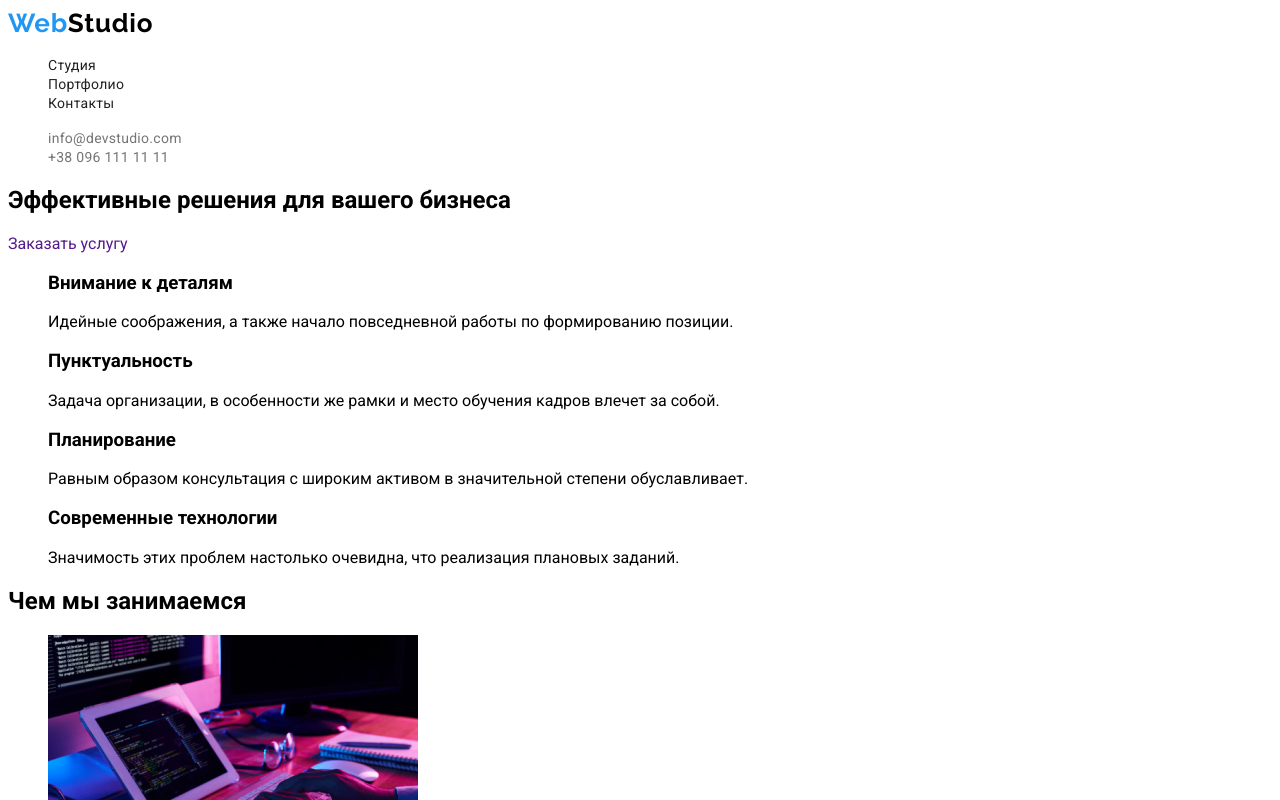
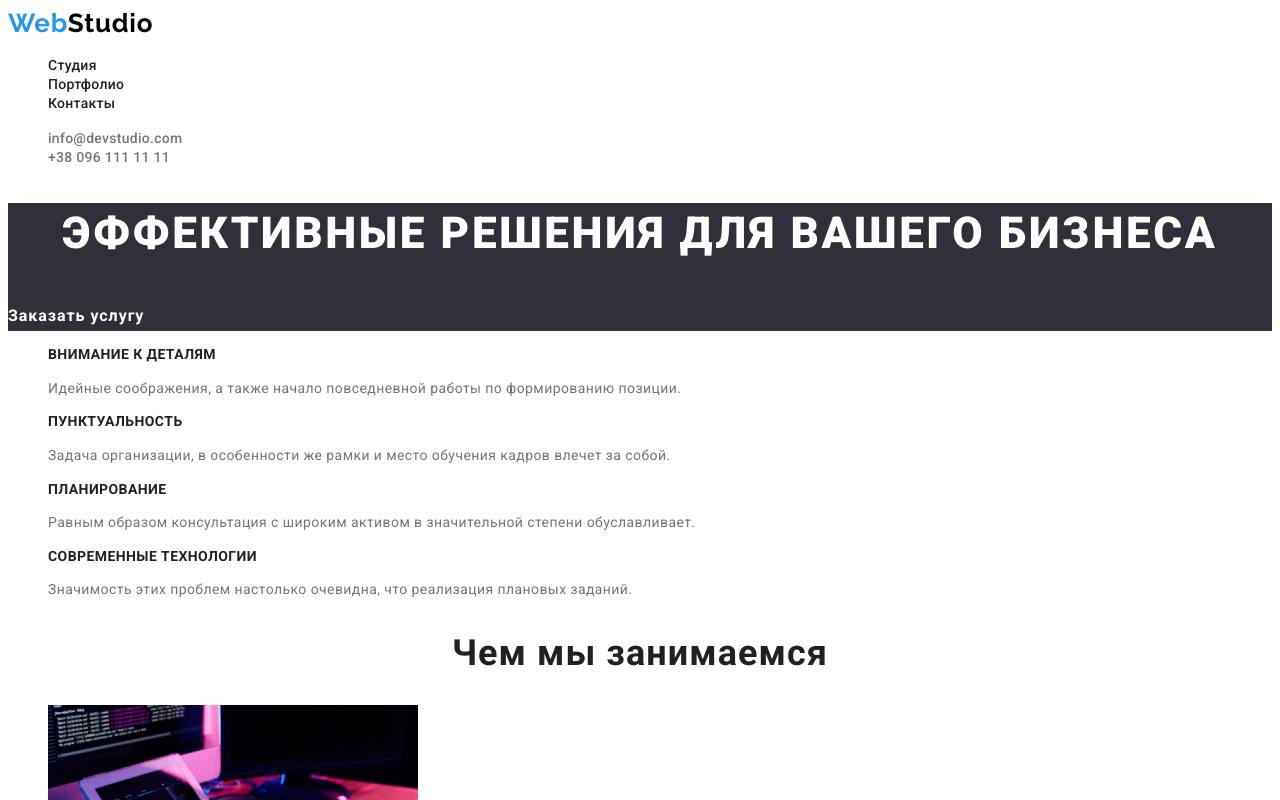
Before and after one commit to MarynaMuntian/goit-markup-hw-02, a plain HTML site: page index.html in a window 1280 px wide. Shown: the top 800 px of the page. Drawn offline with Linux system fonts and the light colour scheme.

Commit message:
Added main's styles

```diff
--- a/css/styles.css
+++ b/css/styles.css
@@ -25,7 +25,7 @@ ul {
 /* header */
 .logo {
   font-family: 'Raleway', sans-serif;
-  font-weight: 700px;
+  font-weight: 700;
   font-size: 26px;
   line-height: 1.2;
   letter-spacing: 0.03em;
@@ -34,7 +34,7 @@ ul {
 
 header > a {
   font-family: 'Raleway', sans-serif;
-  font-weight: 700px;
+  font-weight: 700;
   font-size: 26px;
   line-height: 1.2;
   letter-spacing: 0.03em;
@@ -43,7 +43,7 @@ header > a {
 
 .nav-menu-link {
   font-family: 'Roboto', sans-serif;
-  font-weight: 500px;
+  font-weight: 500;
   font-size: 14px;
   line-height: 1.1;
   letter-spacing: 0.02em;
@@ -58,7 +58,7 @@ header > a {
 
 .nav-menu-link-contacts {
   font-family: 'Roboto', sans-serif;
-  font-weight: 500px;
+  font-weight: 500;
   font-size: 14px;
   line-height: 1.1;
   letter-spacing: 0.02em;
@@ -70,3 +70,90 @@ header > a {
 .nav-menu-link-contacts:active {
   color: var(--accent-color);
 }
+
+/* Стили для героя */
+.hero {
+  background-color: var(--hero-bgd);
+}
+
+.hero-title {
+  font-family: 'Roboto', sans-serif;
+  font-weight: 900;
+  font-size: 44px;
+  line-height: 1.4;
+  text-align: center;
+  letter-spacing: 0.06em;
+  text-transform: uppercase;
+  color: var(--title-color);
+}
+
+.hero-btn {
+  font-family: 'Roboto', sans-serif;
+  font-weight: 700;
+  font-size: 16px;
+  line-height: 1.9;
+  text-align: center;
+  letter-spacing: 0.06em;
+  color: var(--title-color);
+}
+
+/* Стили для блока 2 */
+.benefits-title {
+  font-family: 'Roboto', sans-serif;
+  font-weight: 700;
+  font-size: 14px;
+  line-height: 1.1;
+  letter-spacing: 0.03em;
+  text-transform: uppercase;
+  color: var(--secondary-color);
+}
+
+.benefits-content {
+  font-family: 'Roboto', sans-serif;
+  font-weight: 400;
+  font-size: 14px;
+  line-height: 1.7;
+  letter-spacing: 0.03em;
+  color: var(--link-color);
+}
+
+.aside-title {
+  font-family: 'Roboto', sans-serif;
+  font-weight: 700;
+  font-size: 36px;
+  line-height: 1.2;
+  text-align: center;
+  letter-spacing: 0.03em;
+  color: var(--secondary-color);
+}
+
+/* Стили для блока 3 */
+.team-title {
+  font-family: 'Roboto', sans-serif;
+  font-weight: 700;
+  font-size: 36px;
+  line-height: 1.2;
+  text-align: center;
+  letter-spacing: 0.03em;
+  color: var(--secondary-color);
+}
+
+.team-item {
+  font-family: 'Roboto', sans-serif;
+  font-weight: 500;
+  font-size: 16px;
+  line-height: 1.2;
+  text-align: center;
+  letter-spacing: 0.03em;
+  color: var(--secondary-color);
+}
+
+.team-item-descr {
+  font-family: 'Roboto', sans-serif;
+  font-weight: 400;
+  font-size: 16px;
+  line-height: 1.2;
+  text-align: center;
+  letter-spacing: 0.03em;
+  color: var(--link-color);
+}
--- a/index.html
+++ b/index.html
@@ -39,9 +39,9 @@
 
     <main>
       <!-- Герой -->
-      <section>
-        <h1>Эффективные решения для вашего бизнеса</h1>
-        <a href="">Заказать услугу</a>
+      <section class="hero">
+        <h1 class="hero-title">Эффективные решения для вашего бизнеса</h1>
+        <a href="" class="hero-btn">Заказать услугу</a>
       </section>
 
       <!-- Блок 2 -->
@@ -49,36 +49,36 @@
         <!-- <h2>Преимущества</h2> -->
         <ul>
           <li>
-            <h3>Внимание к деталям</h3>
-            <p>
+            <h3 class="benefits-title">Внимание к деталям</h3>
+            <p class="benefits-content">
               Идейные соображения, а также начало повседневной работы по
               формированию позиции.
             </p>
           </li>
           <li>
-            <h3>Пунктуальность</h3>
-            <p>
+            <h3 class="benefits-title">Пунктуальность</h3>
+            <p class="benefits-content">
               Задача организации, в особенности же рамки и место обучения кадров
               влечет за собой.
             </p>
           </li>
           <li>
-            <h3>Планирование</h3>
-            <p>
+            <h3 class="benefits-title">Планирование</h3>
+            <p class="benefits-content">
               Равным образом консультация с широким активом в значительной
               степени обуславливает.
             </p>
           </li>
           <li>
-            <h3>Современные технологии</h3>
-            <p>
+            <h3 class="benefits-title">Современные технологии</h3>
+            <p class="benefits-content">
               Значимость этих проблем настолько очевидна, что реализация
               плановых заданий.
             </p>
           </li>
         </ul>
 
-        <h2>Чем мы занимаемся</h2>
+        <h2 class="aside-title">Чем мы занимаемся</h2>
         <ul>
           <li>
             <img src="./images/box-1.jpg" alt="Планшет на столе" width="370" />
@@ -98,7 +98,7 @@
 
       <!-- Блок 3 -->
       <section>
-        <h2>Наша команда</h2>
+        <h2 class="team-title">Наша команда</h2>
         <ul>
           <li>
             <img
@@ -106,23 +106,23 @@
               alt="Игорь Демьяненко"
               width="270"
             />
-            <h4>Игорь Демьяненко</h4>
-            <p>Product Designer</p>
+            <h4 class="team-item">Игорь Демьяненко</h4>
+            <p class="team-item-descr">Product Designer</p>
           </li>
           <li>
             <img src="./images/photo-2.jpg" alt="Ольга Репина" width="270" />
-            <h4>Ольга Репина</h4>
-            <p>Frontend Developer</p>
+            <h4 class="team-item">Ольга Репина</h4>
+            <p class="team-item-descr">Frontend Developer</p>
           </li>
           <li>
             <img src="./images/photo-3.jpg" alt="Николай Тарасов" width="270" />
-            <h4>Николай Тарасов</h4>
-            <p>Marketing</p>
+            <h4 class="team-item">Николай Тарасов</h4>
+            <p class="team-item-descr">Marketing</p>
           </li>
           <li>
             <img src="./images/photo-4.jpg" alt="Михаил Ермаков" width="270" />
-            <h4>Михаил Ермаков</h4>
-            <p>UI Designer</p>
+            <h4 class="team-item">Михаил Ермаков</h4>
+            <p class="team-item-descr">UI Designer</p>
           </li>
         </ul>
       </section>
```
